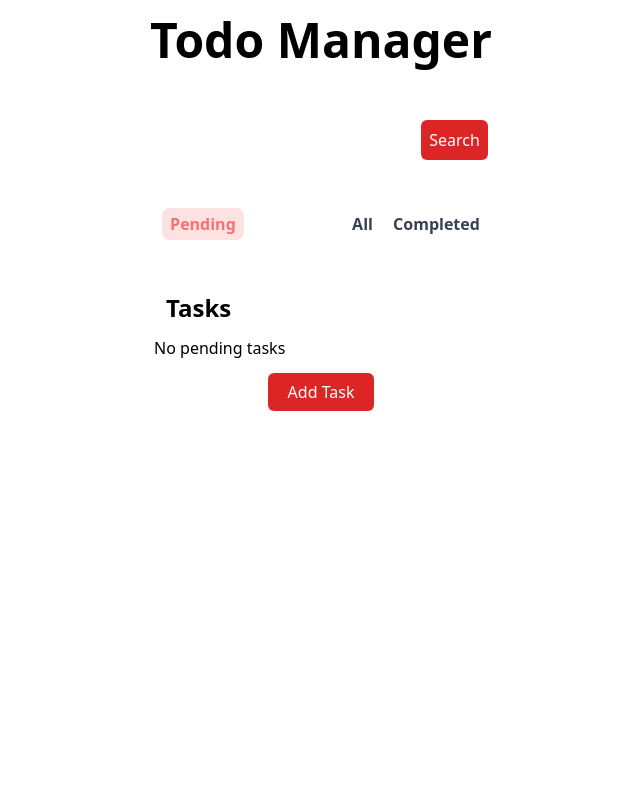
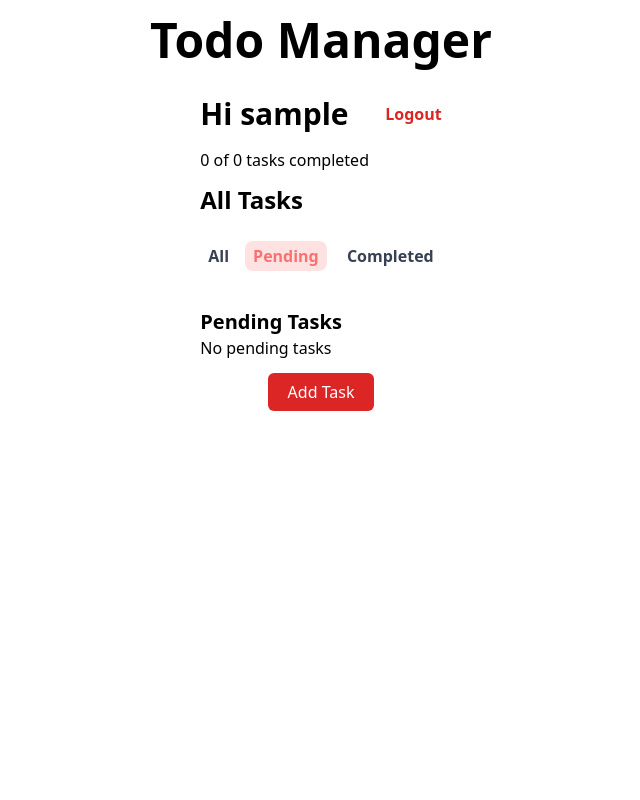
Before and after one commit to noel-jose/GDC-Level-6-Milestone, a Django app: page /tasks/ in a window 1280 px wide. Shown: the whole page, without its empty margins (319-959 px from the left). Run offline with Django 3.2, Linux system fonts and the light colour scheme; the visitor is signed in with stand-in values (Sample User, id 1); data that the repository does not hold is empty; some libraries are stand-ins or nearby versions.

Commit message:
Added buld update and improved UI

```diff
--- a/task_manager/settings.py
+++ b/task_manager/settings.py
@@ -127,4 +127,4 @@ DEFAULT_AUTO_FIELD = "django.db.models.BigAutoField"
 
 LOGIN_REDIRECT_URL = "/tasks"
 LOGIN_URL = "/user/login"
-LOGOUT_REDIRECT_URL = "/"
+LOGOUT_REDIRECT_URL = "/tasks"
--- a/tasks/views.py
+++ b/tasks/views.py
@@ -34,35 +34,30 @@ class PrioirtyValidation(AuthorisedTaskManager):
             priority=current_priority,
         ).exists():
 
-            # getting all the tasks from db that are not deleted,not completed and of this user
-            tasks = (
-                Task.objects.select_for_update()
-                .filter(user=self.request.user, deleted=False, completed=False)
-                .order_by("priority")
-            )
-            # a dictinary to hold id and the new priority of the task
-            tasks_to_be_updated = {}
-
-            # adding the tasks whose values are to be modified to the dictionary with their new priority
-            for task in tasks:
-                if task.priority == current_priority:
-                    tasks_to_be_updated[task.id] = current_priority + 1
-                    current_priority = current_priority + 1
-
             # updating the priority of the tasks in an atomic manner
             with transaction.atomic():
-                for key in tasks_to_be_updated:
-                    Task.objects.filter(id=key).update(
-                        priority=tasks_to_be_updated[key]
+                # getting all the tasks from db that are not deleted,not completed and of this user
+                tasks = (
+                    Task.objects.select_for_update()
+                    .filter(
+                        user=self.request.user,
+                        deleted=False,
+                        completed=False,
+                        priority__gte=current_priority,
                     )
+                    .order_by("priority")
+                )
+                # a dictinary to hold id and the new priority of the task
+                tasks_to_be_updated = []
 
-    def form_valid(self, form):
-        """If the form is valid, save the associated model."""
-        self.object = form.save()
-        self.object.user = self.request.user
-        self.validate_priority(self.object)
-        self.object.save()
-        return HttpResponseRedirect(self.get_success_url())
+                # adding the tasks whose values are to be modified to the dictionary with their new priority
+                for task in tasks:
+                    if task.priority == current_priority:
+                        task.priority = current_priority + 1
+                        current_priority = current_priority + 1
+                        tasks_to_be_updated.append(task)
+
+                Task.objects.bulk_update(tasks_to_be_updated, ["priority"])
 
 
 class CustomUserCreationForm(UserCreationForm):
@@ -170,59 +165,67 @@ class GenericTaskUpdateView(PrioirtyValidation, UpdateView):
     template_name = "task_update.html"
     success_url = "/tasks"
 
+    def form_valid(self, form):
+        """If the form is valid, save the associated model."""
+        print("Entered the form valid section")
+        self.object = form.save()
+        self.object.user = self.request.user
+        if "priority" in form.changed_data:
+            self.validate_priority(self.object)
+        self.object.save()
+        return HttpResponseRedirect(self.get_success_url())
+
 
 class GenericTaskCreateView(PrioirtyValidation, CreateView):
     form_class = TaskCreateForm
     template_name = "task_create.html"
     success_url = "/tasks"
 
+    def form_valid(self, form):
+        """If the form is valid, save the associated model."""
+        self.object = form.save()
+        self.object.user = self.request.user
+        self.validate_priority(self.object)
+        self.object.save()
+        return HttpResponseRedirect(self.get_success_url())
+
 
 class GenericTaskView(LoginRequiredMixin, ListView):
 
     template_name = "task.html"
-    context_object_name = "tasks"
-    # extra_context = "context"
-
-    # def get_context_data(self):
-    #     user_name = self.request.user
-    #     completed = Task.objects.filter(deleted=False, completed=True)
-    #     total = Task.objects.filter(deleted=False, completed=False)
-    #     context = {
-    #         "user_name": user_name,
-    #         "completed": completed.count,
-    #         "total": total.count,
-    #     }
-    #     return context
-
-    def get_queryset(self):
-        search_term = self.request.GET.get("search")
-        tasks = Task.objects.filter(
-            completed=False, deleted=False, user=self.request.user
-        ).order_by("priority")
-        if search_term:
-            tasks = tasks.filter(title__icontains=search_term)
-        return tasks
-
-
-class GenericCompletedTaskView(LoginRequiredMixin, ListView):
-    template_name = "completed.html"
-    context_object_name = "tasks"
-
-    def get_queryset(self):
-        tasks = Task.objects.filter(
-            completed=True, deleted=False, user=self.request.user
-        )
-        return tasks
-
-
-class GenericAllTaskView(LoginRequiredMixin, ListView):
-    template_name = "all.html"
     context_object_name = "alltasks"
 
     def get_queryset(self):
         pending = Task.objects.filter(
             user=self.request.user, completed=False, deleted=False
+        ).order_by("priority")
+        completed = Task.objects.filter(
+            user=self.request.user, completed=True, deleted=False
         )
+        name = self.request.user
+        completed_count = completed.count()
+        total_count = Task.objects.filter(user=self.request.user, deleted=False).count()
+        search_term = self.request.GET.get("search")
+        if search_term:
+            pending = pending.filter(title__icontains=search_term)
+        alltasks = {
+            "pending": pending,
+            "completed": completed,
+            "name": name,
+            "completed_count": completed_count,
+            "total_count": total_count,
+        }
+        return alltasks
+
+
+class GenericCompletedTaskView(LoginRequiredMixin, ListView):
+    template_name = "completed.html"
+    context_object_name = "alltasks"
+
+    def get_queryset(self):
+        pending = Task.objects.filter(
+            user=self.request.user, completed=False, deleted=False
+        ).order_by("priority")
         completed = Task.objects.filter(
             user=self.request.user, completed=True, deleted=False
         )
@@ -237,3 +240,27 @@ class GenericAllTaskView(LoginRequiredMixin, ListView):
             "total_count": total_count,
         }
         return alltasks
+
+
+class GenericAllTaskView(LoginRequiredMixin, ListView):
+    template_name = "all.html"
+    context_object_name = "alltasks"
+
+    def get_queryset(self):
+        pending = Task.objects.filter(
+            user=self.request.user, completed=False, deleted=False
+        ).order_by("priority")
+        completed = Task.objects.filter(
+            user=self.request.user, completed=True, deleted=False
+        )
+        name = self.request.user
+        completed_count = completed.count()
+        total_count = Task.objects.filter(user=self.request.user, deleted=False).count()
+        alltasks = {
+            "pending": pending,
+            "completed": completed,
+            "name": name,
+            "completed_count": completed_count,
+            "total_count": total_count,
+        }
+        return alltasks
--- a/templates/all.html
+++ b/templates/all.html
@@ -30,8 +30,9 @@
     <h1 class="text-xl font-bold pt-6">Pending Tasks</h1>
     {% for task in alltasks.pending %}
         <div class = "flex  bg-slate-100 justify-between items-center rounded-md p-3 my-3">
-            <a href="/detail-task/{{task.id}}">
+            <a href="/detail-task/{{task.id}}" class="flex flex-col">
                 <span class="font-medium text-xl mr-3">{{task}}</span>
+                <span class="font-medium text-md text-gray-700 mr-3">{{ task.created_date|date:"D, d M" }}</span>
             </a>
             <div class="flex items-center justify ml-5">
                 <a href="/delete-task/{{task.id}}"><div class="bg-red-700 p-2 m-2 rounded-md"><img style="height: 12px;" src="{%static 'tasks/trash.png' %}" alt="Trash icon"></div></a>
--- a/templates/task.html
+++ b/templates/task.html
@@ -6,30 +6,33 @@
 {% block content %}
 
 
-<h1 class="text-3xl font-semibold p-4">{{ context.user_name }}</h1>
+<div class="flex items-center justify-between">
+    <h1 class="text-3xl font-semibold py-4">Hi {{ alltasks.name }}</h1>
+    <a class = "text-l font-semibold py-4 text-red-600" href="/user/logout">Logout</a>
+</div>
+
+<p class="text-grey-500 text-l font-regular">{{ alltasks.completed_count }} of {{ alltasks.total_count }} tasks completed</p>
 
 
-<form action="">
-    <input class = "p-2 bg-white rounded-md m-2 bg-slate-100 " type="text" name="search">
-    <input class = "bg-red-600 p-2 text-white rounded-md " type="submit" value="Search">
-</form>
+<h2 class="text-2xl font-semibold py-3">All Tasks</h2>
 
-<div class="flex justify-between items-center my-8">
-    <a class = "text-red-400 bg-red-100 px-2 py-1 rounded-lg m-2 font-semibold"  href="/tasks/">Pending</a>
+<div class="flex justify-between items-center my-3">
+    <a class = "text-gray-700  px-2 py-1  font-semibold"  href="/all_tasks/">All</a>
     <div>
-        <a class = "text-gray-700  px-2 py-1  font-semibold" href="/all_tasks/">All</a>
+        <a class = "text-red-400 bg-red-100 px-2 py-1 rounded-lg m-2 font-semibold" href="/tasks/">Pending</a>
         <a class = "text-gray-700  px-2 py-1  font-semibold" href="/completed_tasks/">Completed</a>
     </div>
 </div>
 
 
-<h2 class="text-2xl font-semibold p-3">Tasks</h2>
 
 <div class="flex flex-col">
-    {% for task in tasks %}
-        <div class = "flex  bg-teal-100 justify-between items-center rounded-md p-3 m-3">
-            <a href="/detail-task/{{task.id}}">
+    <h1 class="text-xl font-bold pt-6">Pending Tasks</h1>
+    {% for task in alltasks.pending %}
+        <div class = "flex  bg-slate-100 justify-between items-center rounded-md p-3 my-3">
+            <a href="/detail-task/{{task.id}}" class="flex flex-col">
                 <span class="font-medium text-xl mr-3">{{task}}</span>
+                <span class="font-medium text-md text-gray-700 mr-3">{{ task.created_date|date:"D, d M" }}</span>
             </a>
             <div class="flex items-center justify ml-5">
                 <a href="/delete-task/{{task.id}}"><div class="bg-red-700 p-2 m-2 rounded-md"><img style="height: 12px;" src="{%static 'tasks/trash.png' %}" alt="Trash icon"></div></a>
@@ -40,10 +43,12 @@
     {% empty %}
         <p class="text-l ">No pending tasks</p>
     {% endfor %}
+
 </div>
 
 <div class="text-center my-5">
     <a class="bg-red-600  text-white p-2 px-5 rounded-md my-4" href="/create-task">Add Task</a>
 </div>
 
+
 {% endblock content %}
--- a/templates/task_update.html
+++ b/templates/task_update.html
@@ -1,10 +1,10 @@
 {% extends "base.html" %}
 
-{% block title %}Create Task {% endblock title %}
+{% block title %}Update Task {% endblock title %}
 
 {% block  content %}
 <h1 class="text-xl font-bold pt-6">Update Todo</h1>
-<form action="/create-task/" method="POST">
+<form  method="POST">
     {% csrf_token %}
     {% for field in form %}
         <div class="fieldWrapper  p-3">
```
Also changed, not shown: templates/completed.html (+16 -9 lines).
